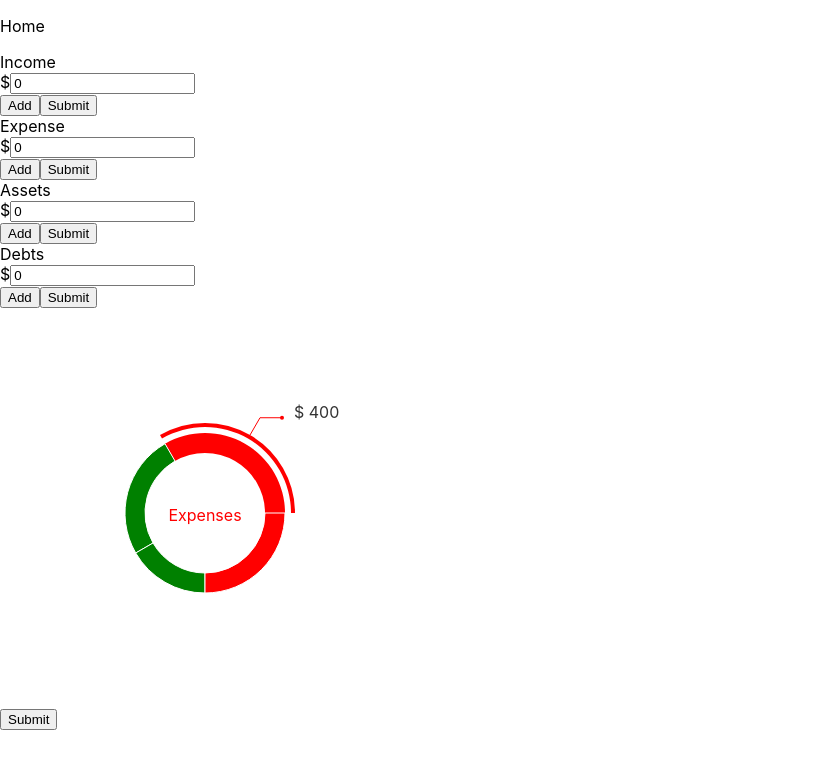
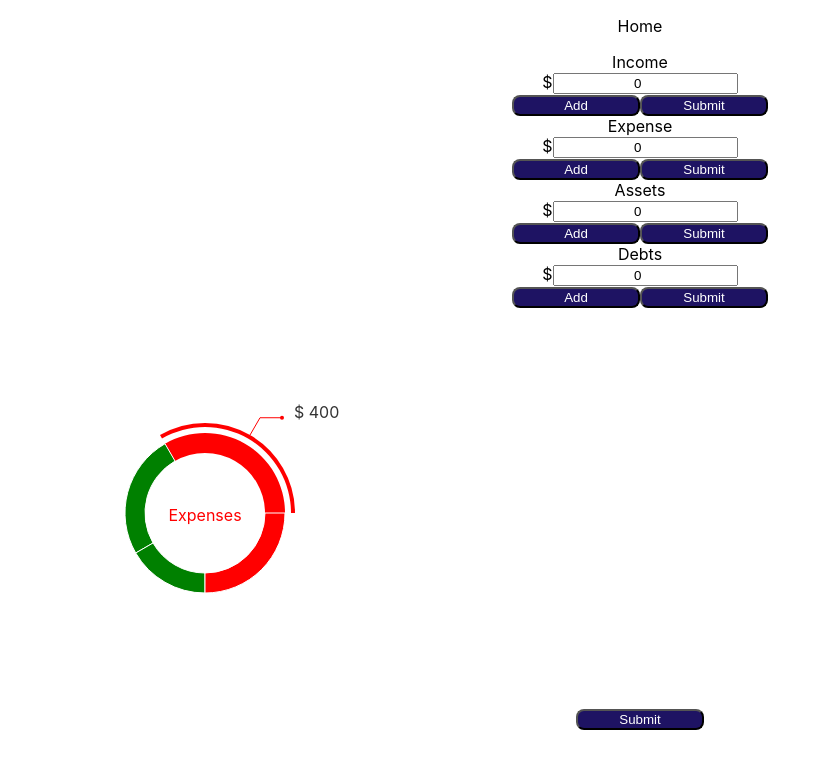
Before and after one commit to Aviakubo/frontend-fin-team-six, a React (Create React App) app: page / in a window 1280 px wide. Shown: the top 768 px of the page, without its empty margins (0-831 px from the left). Built offline with nearby package versions, Linux system fonts and the light colour scheme.

Commit message:
added some color to buttons and centered text

```diff
--- a/src/App.css
+++ b/src/App.css
@@ -1,5 +1,17 @@
 .App {
   text-align: center;
+}
+
+* {
+  text-align: center;
+}
+
+button {
+  border-radius: 8px;
+  background-color: #1E1363;
+  color: white;
+  width: 10%;
+  height: 15%;
 }
 
 .App-logo {
```
